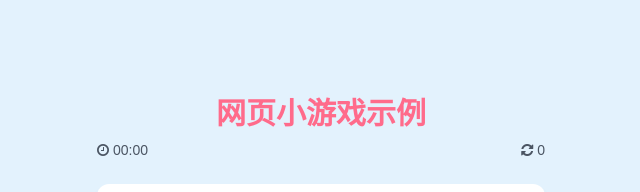
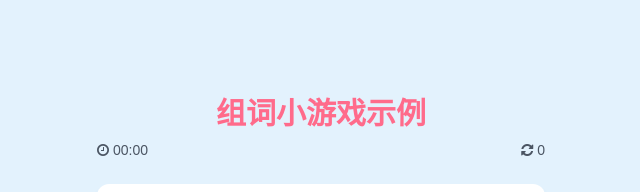
Before and after one commit to SurAize/page1.github.io, a plain HTML site: page index.html in a window 1280 px wide. Shown: the top 192 px of the page, 319-959 px from the left. Drawn offline with nearby package versions, Linux system fonts and the light colour scheme.

```diff
--- a/index.html
+++ b/index.html
@@ -64,7 +64,7 @@
 <body class="bg-background min-h-screen flex flex-col items-center justify-center p-4">
   <div class="w-full max-w-md mx-auto">
     <header class="text-center mb-6">
-      <h1 class="text-3xl font-bold text-primary mb-2">网页小游戏示例</h1>
+      <h1 class="text-3xl font-bold text-primary mb-2">组词小游戏示例</h1>
       <div class="flex justify-between items-center text-sm text-gray-600">
         <div class="flex items-center">
           <i class="fa fa-clock-o mr-1"></i>
```
